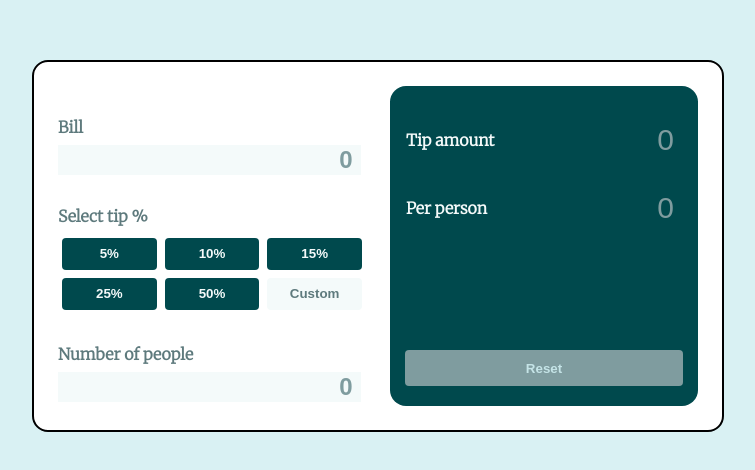
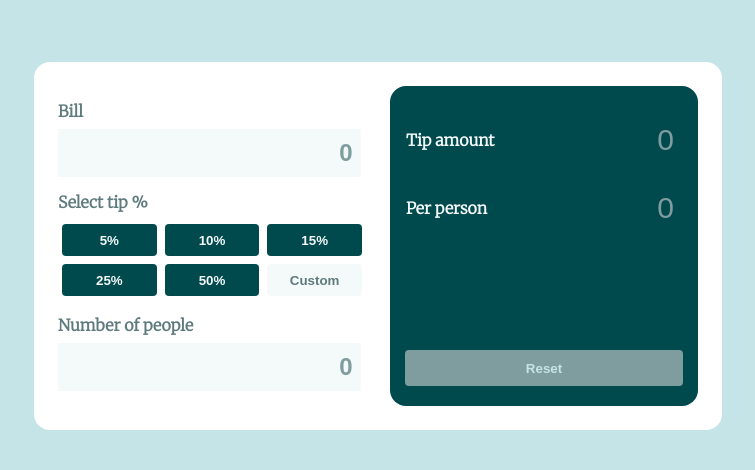
Before and after one commit to DominykasSueris/tip_calculator, a React (Create React App) app: page / in a window 1280 px wide. Shown: the part 154-624 px from the top of the page, without its empty margins (262-1017 px from the left). Built offline with nearby package versions, Linux system fonts and the light colour scheme.

Commit message:
on hover pointer added, background color changed

```diff
--- a/src/App.css
+++ b/src/App.css
@@ -10,7 +10,7 @@ body {
   font-family: "Merriweather", serif;
   box-sizing: border-box;
   margin: 0;
-  background-color: #d9f1f3;
+  background-color: hsl(185, 41%, 84%);
 }
 
 input[type="number"]::-webkit-inner-spin-button,
@@ -25,9 +25,9 @@ input[type="number"]::-webkit-outer-spin-button {
   width: 50%;
   height: 40%;
   padding: 24px 24px;
-  border: solid 2px black;
   background-color: white;
   border-radius: 16px;
+  border: none;
 }
 
 .bill-container {
@@ -40,7 +40,7 @@ input[type="number"]::-webkit-outer-spin-button {
 .bill-form {
   display: flex;
   flex-direction: column;
-  margin: 10% 0;
+  margin: 5% 0;
   height: 30%;
 }
 
@@ -144,6 +144,12 @@ input[type="number"]::-webkit-outer-spin-button {
   border: none;
 }
 
+.buttons button:hover,
+.bill-form input,
+.reset button {
+  cursor: pointer;
+}
+
 #custom-button-style {
   height: 32px;
   margin: 4px;
```
